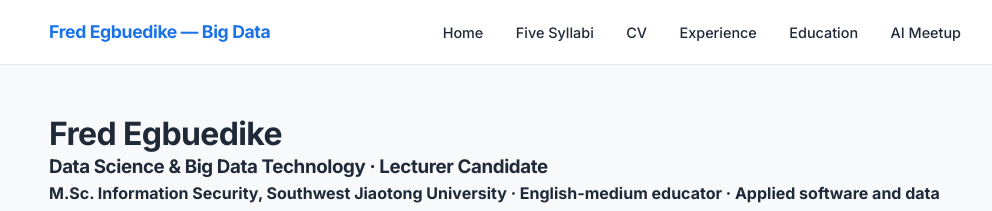
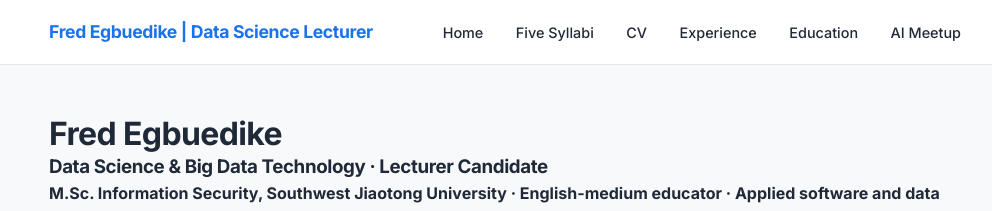
Before and after one commit to Fredilly/big-data, a Jekyll site: the page built from index.md, in a window 1280 px wide. Shown: the top 211 px of the page, without its empty margins (135-1127 px from the left). Built offline with Jekyll 4.4.1, drawn with Linux system fonts in a browser that asks for light colours; nearby versions of some CDN libraries; part of the change alters nothing that is shown.

Commit message:
Update site metadata for 2027 lecturer application

```diff
--- a/_config.yml
+++ b/_config.yml
@@ -1,10 +1,8 @@
 # Site settings
-title: "Fred Egbuedike — Big Data"
+title: "Fred Egbuedike | Data Science Lecturer"
 email: fredilly@gmail.com
 description: >
-  Founder of one of Chengdu's early AI meetups (2015–2018). M.Sc. Information Security,
-  Southwest Jiaotong University. Data science practitioner, Kaggle competitor,
-  and multilingual tech consultant.
+  Computing-trained English-medium educator. 2027 Data Science and Big Data Technology lecturer application: proposed syllabi and technical teaching portfolio.
 baseurl: "/big-data"
 url: "https://fredilly.github.io"
 github_username: Fredilly
```
